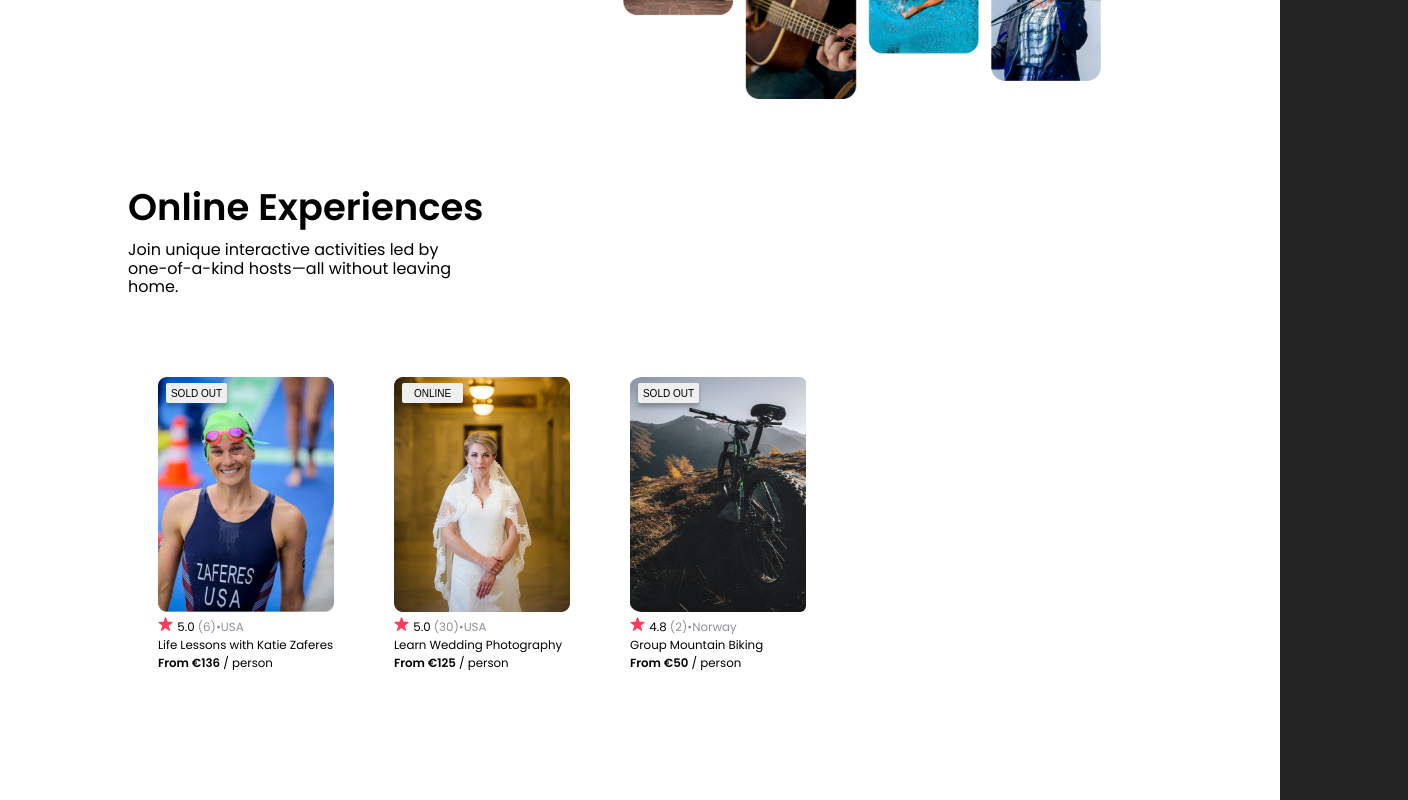
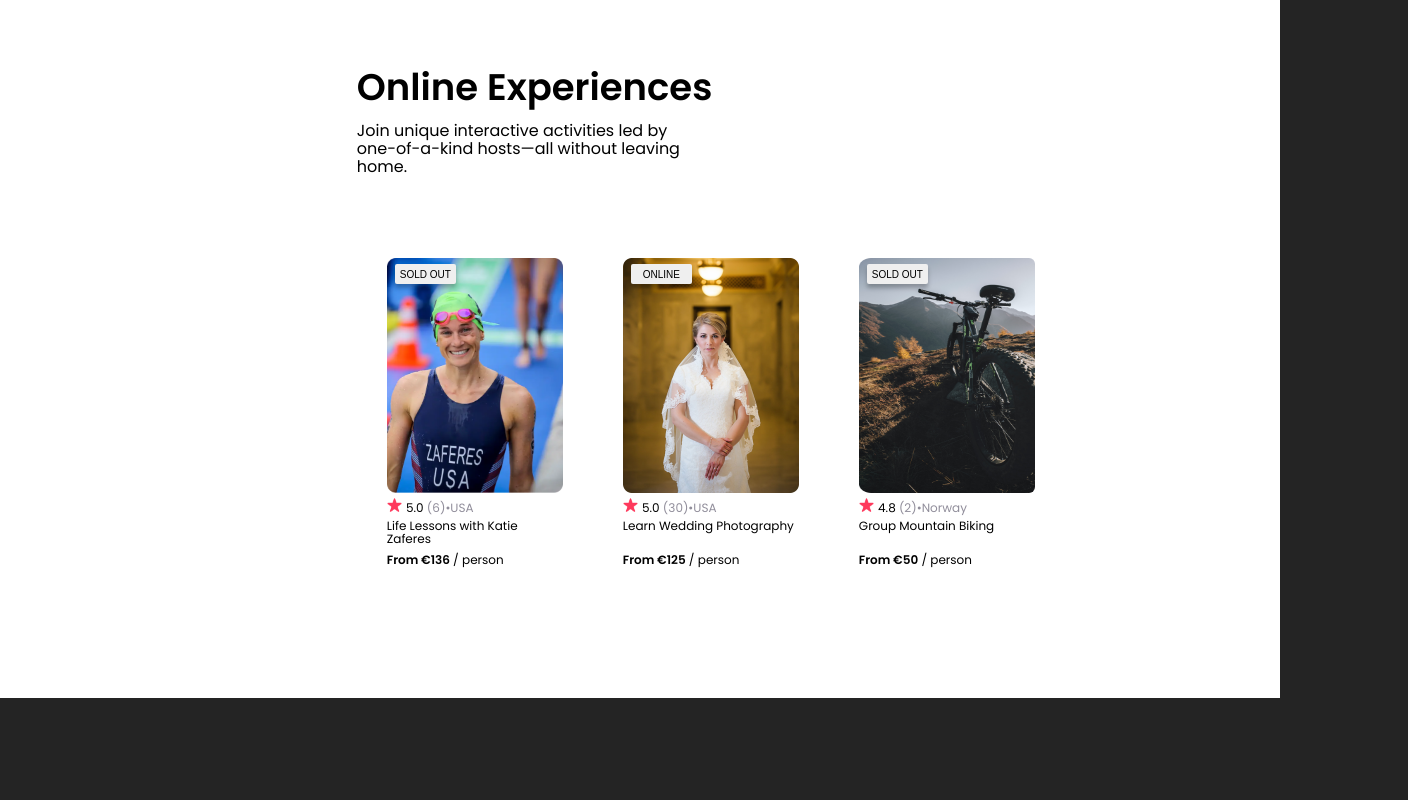
Before and after one commit to klaw94/airbnbscrimba1, a React (Vite) app: page / in a window 1280 px wide. Shown: the part 353-1153 px from the top of the page, 1408 px wide, since content can reach past the window. After the commit the page ends 1051 px from the top, so only its background shows below. Built offline with nearby package versions, Linux system fonts and the light colour scheme.

Commit message:
The width doesn't break and the price is always on the smae position

```diff
--- a/src/App.css
+++ b/src/App.css
@@ -1,8 +1,3 @@
-#root {
-  margin: 0;
-  text-align: center;
-  width: 100%;
-}
 
 .logo {
   height: 6em;
@@ -12,6 +7,7 @@
 .logo:hover {
   filter: drop-shadow(0 0 2em #646cffaa);
 }
+
 .logo.react:hover {
   filter: drop-shadow(0 0 2em #61dafbaa);
 }
--- a/src/index.css
+++ b/src/index.css
@@ -101,6 +101,7 @@ body {
   margin-left: 36px;
   margin-top: 35px;
   display: flex;
+  flex-wrap: wrap;
 }
 
 .card {
@@ -144,11 +145,12 @@ body {
 .card--textDiv{
   text-align: left;
   margin-top: 5px;
-  font-size: 11.8px;
+  font-size: 12px;
   font-weight: 300;
   width: 176px ;
-
   line-height: 13px;
+  position: relative;
+  height: 70px;
 }
 
 
@@ -166,6 +168,11 @@ body {
   padding: 0;
   margin: 0;
   margin-top: 5px;
+}
+
+.card--price{
+  position: absolute;
+  bottom: 2px;
 }
 
 
```
